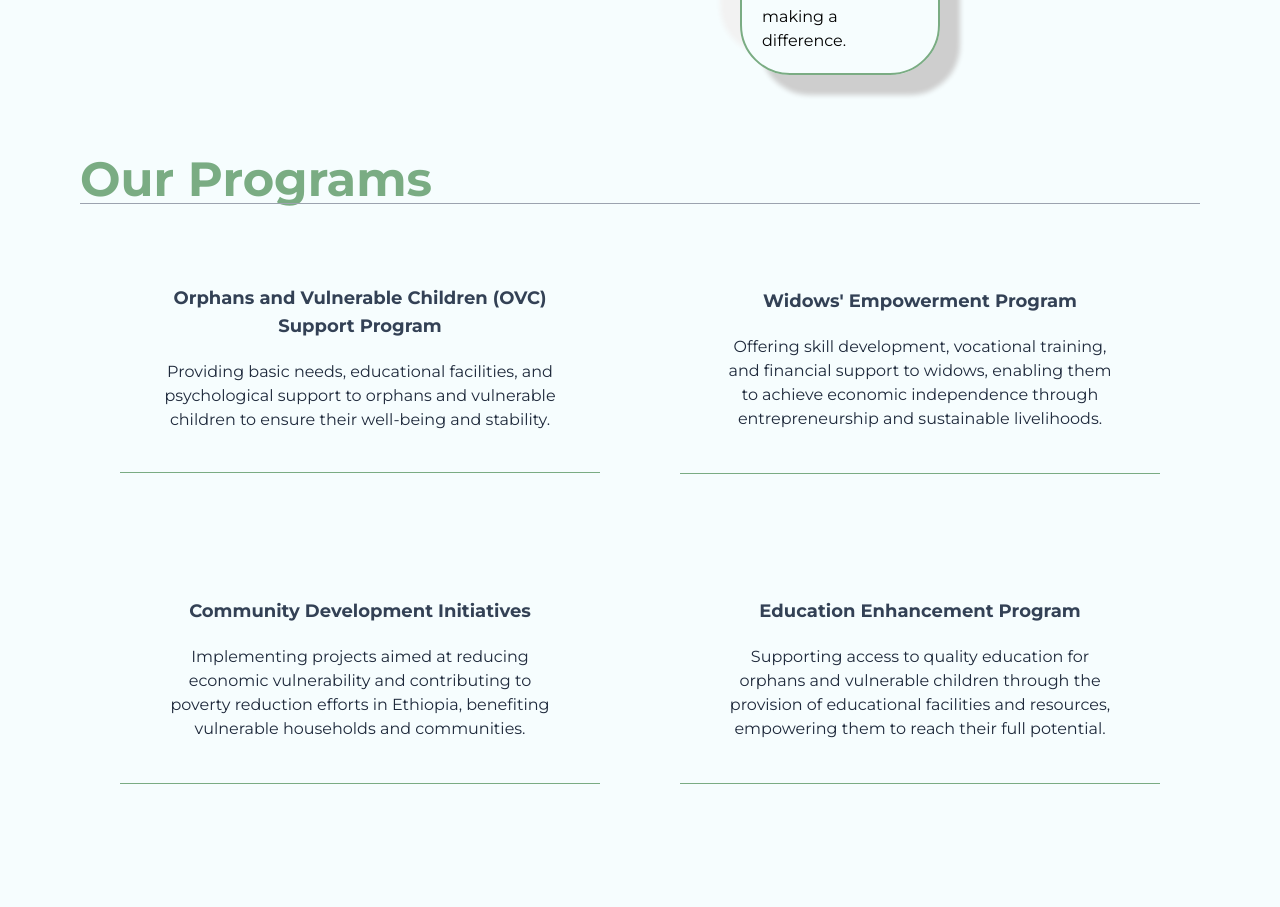
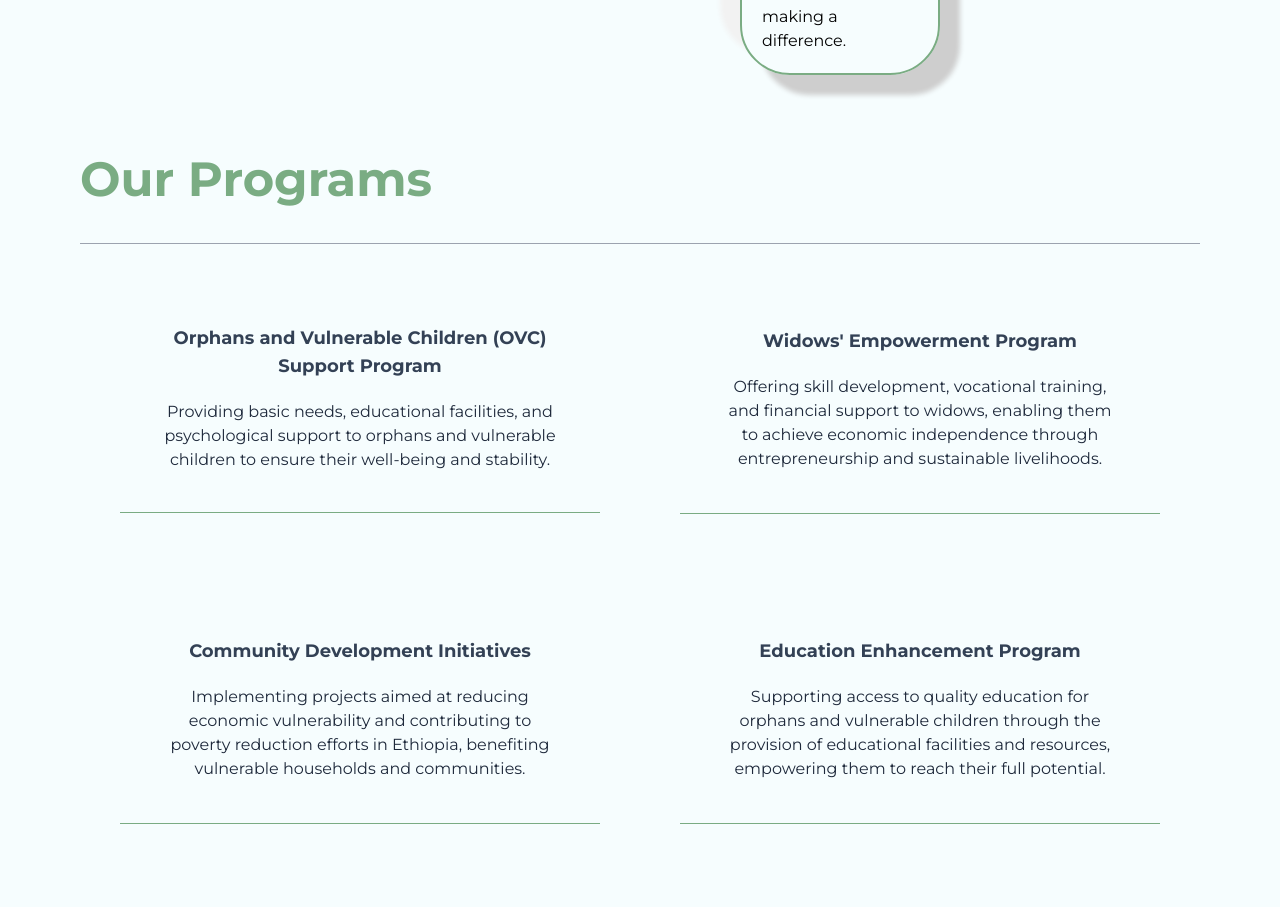
Before and after one commit to haileamlakwalelige/life-center, a React (Vite) app: page / in a window 1280 px wide. Shown: the part 2185-3092 px from the top of the page. Built offline with nearby package versions, Linux system fonts and the light colour scheme.

Commit message:
update padding

```diff
--- a/src/components/home/HomeProgram.jsx
+++ b/src/components/home/HomeProgram.jsx
@@ -3,7 +3,7 @@ import React from "react";
 const HomeProgram = () => {
   return (
     <div className="px-2 sm:px-6 md:px-12 lg:px-20 pt-10">
-      <p className="text-3xl lg:text-5xl font-bold mont text-primary pt-10">
+      <p className="text-3xl lg:text-5xl font-bold mont text-primary py-10">
         Our Programs
       </p>
       <div className="flex justify-center items-center">
```
